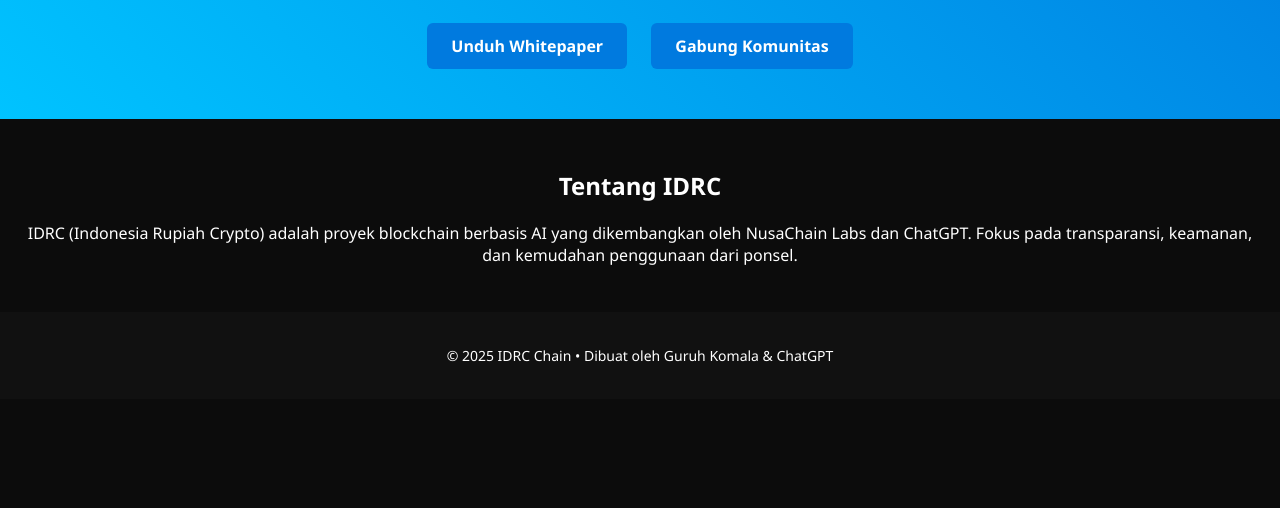
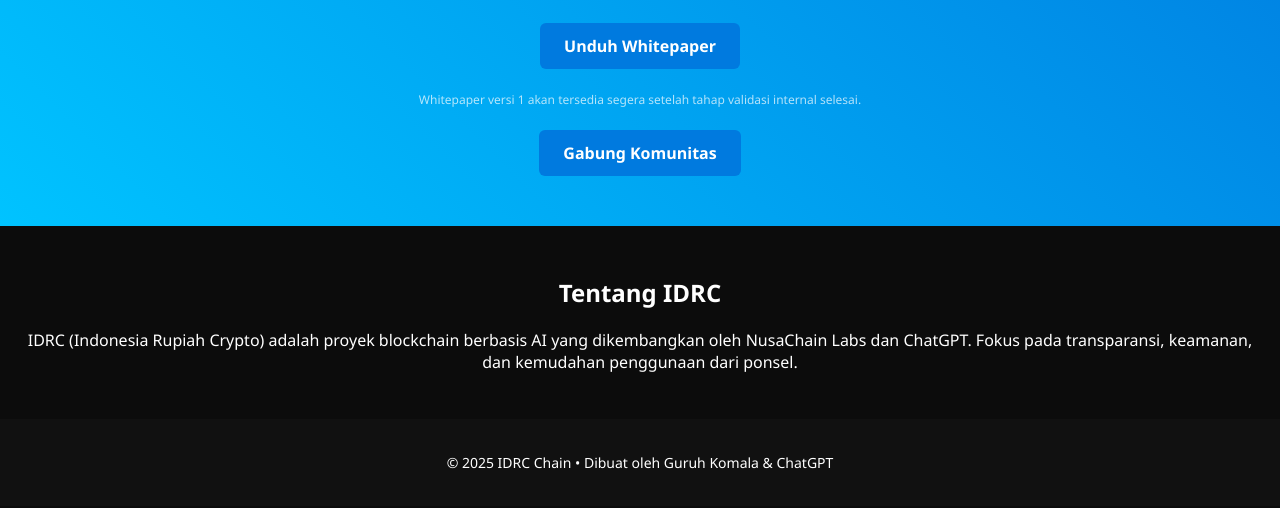
Before and after one commit to idrcchain/idrc-chain, a plain HTML site: page index.html in a window 1280 px wide. Shown: the part 276-784 px from the top of the page. Drawn offline with Linux system fonts and the light colour scheme.

Commit message:
Update index.html

```diff
--- a/index.html
+++ b/index.html
@@ -14,6 +14,7 @@
         <h1>Selamat Datang di IDRC Chain</h1>
         <p>Blockchain AI-friendly untuk masa depan ekonomi Indonesia.</p>
         <a href="whitepaper.pdf" class="btn">Unduh Whitepaper</a>
+        <p style="font-size: 12px; opacity: 0.7;">Whitepaper versi 1 akan tersedia segera setelah tahap validasi internal selesai.</p>
         <a href="#" class="btn">Gabung Komunitas</a>
     </header>
     <section>
```
